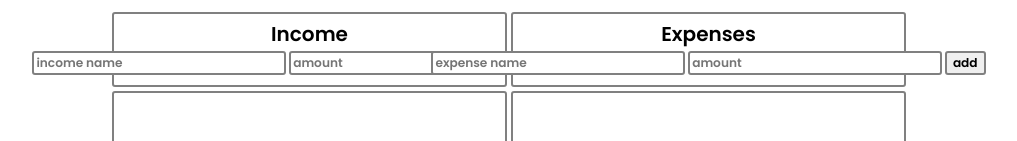
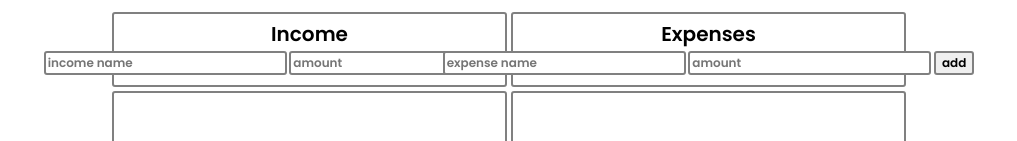
Before and after one commit to FilipWojtowicz-official/your-home-budget, a plain HTML site: page index.html in a window 1280 px wide. Shown: the part 243-384 px from the top of the page, without its empty margins (131-1148 px from the left). Drawn offline with Linux system fonts and the light colour scheme.

```diff
--- a/style.css
+++ b/style.css
@@ -69,9 +69,14 @@ button {
   justify-content: center;
   align-items: center;
 }
+@media screen and (min-width: 768px) {
+  .font-and-border-style {
+    font-size: 10px;
+  }
+}
 
 .font-and-border-style {
-  font-size: 76%;
+  font-size: 12px;
   border-radius: 3px;
 }
 
```
